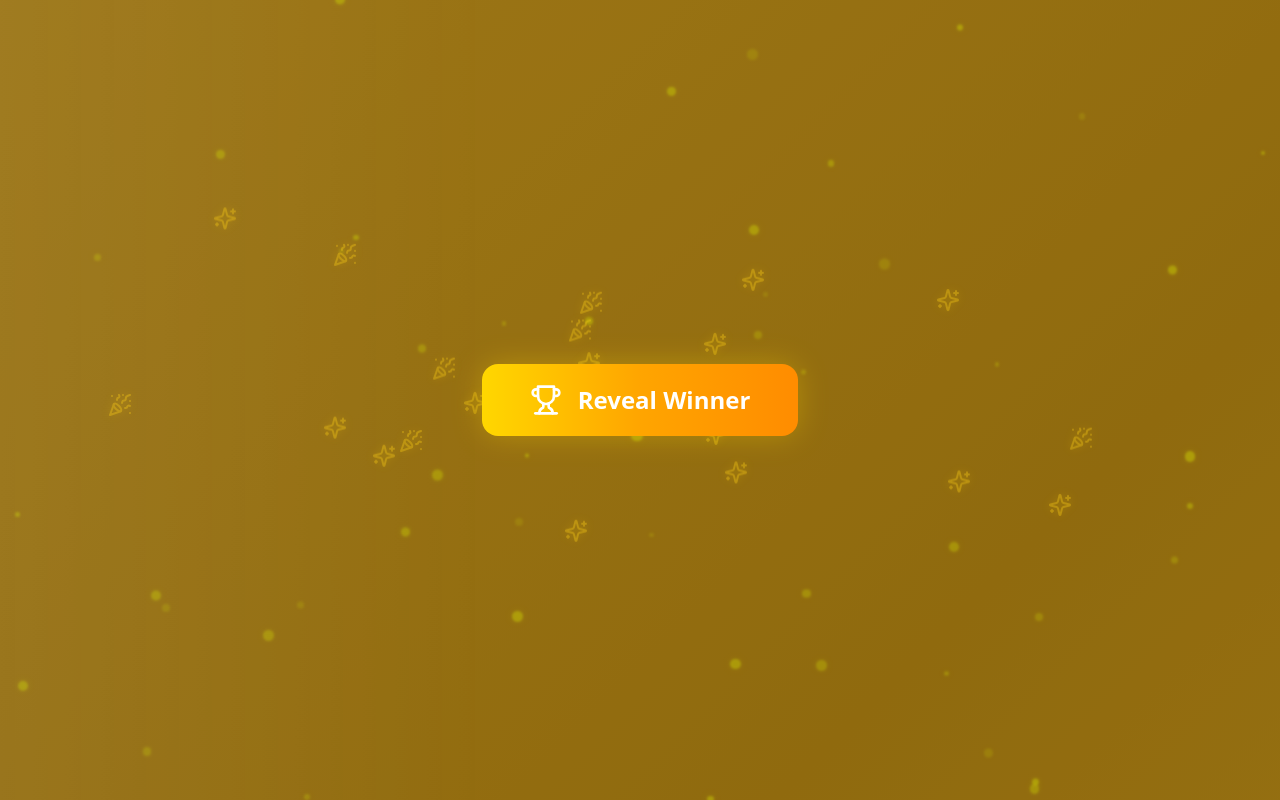
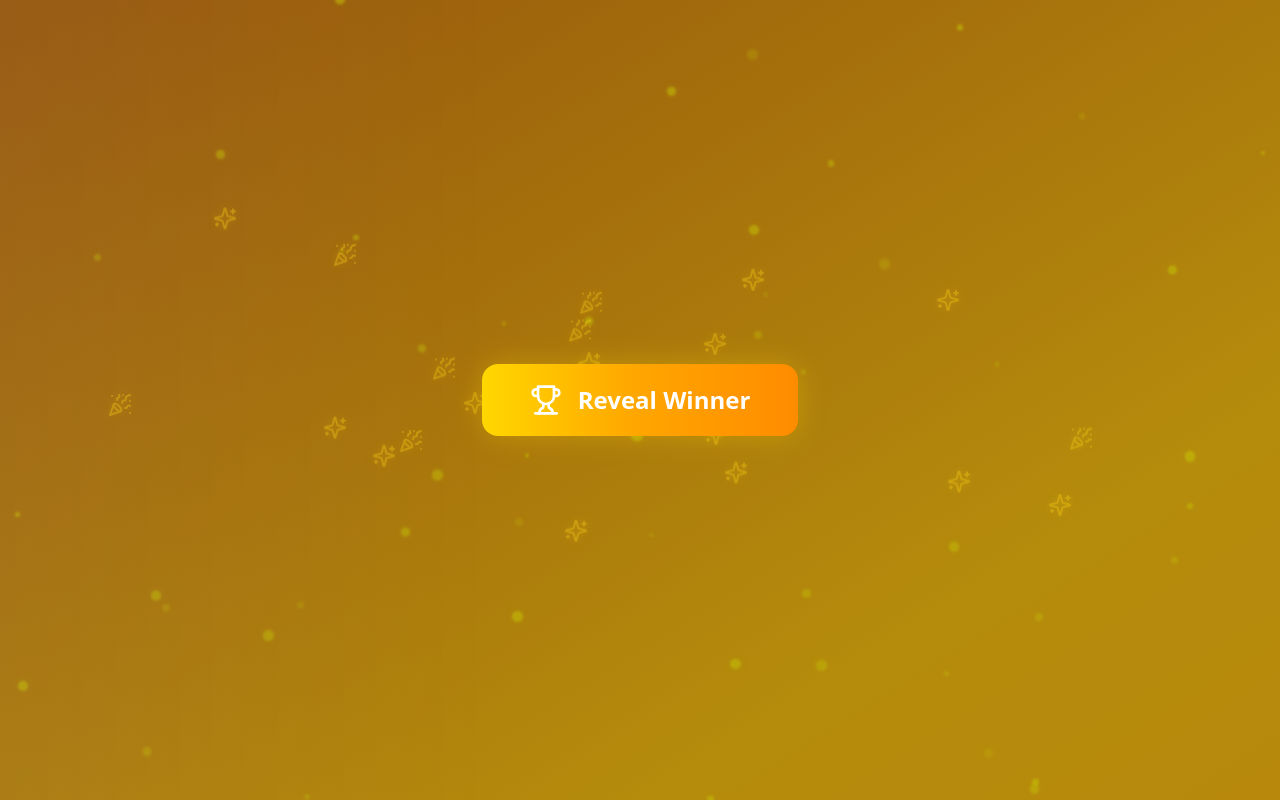
Before and after one commit to aruncr75/golden-glow-animation, a React (Vite) app: page / in a window 1280 px wide. Built offline with nearby package versions, Linux system fonts and the light colour scheme.

Commit message:
Add animated gradient background effect to Index page; define keyframes for smooth transitions

```diff
--- a/src/index.css
+++ b/src/index.css
@@ -163,6 +163,17 @@
   }
 }
 
+@keyframes gradient-shift {
+  0%, 100% {
+    background-position: 0% 50%;
+    background-size: 200% 200%;
+  }
+  50% {
+    background-position: 100% 50%;
+    background-size: 200% 200%;
+  }
+}
+
 @layer base {
   * {
     @apply border-border;
--- a/src/pages/Index.tsx
+++ b/src/pages/Index.tsx
@@ -112,7 +112,7 @@ const Index = () => {
     <div className="relative min-h-screen overflow-hidden flex items-center justify-center bg-black/90">
       {/* Animated gradient background */}
       <div
-        className="absolute inset-0 bg-gold-gradient bg-400% animate-gradient-shift opacity-75"
+        className="absolute inset-0 bg-gradient-to-br from-gold-primary via-yellow-500 to-gold-secondary animate-gradient-shift opacity-75"
         style={{ backgroundSize: "400% 400%" }}
       >
         {/* Brighter Particles */}
```
